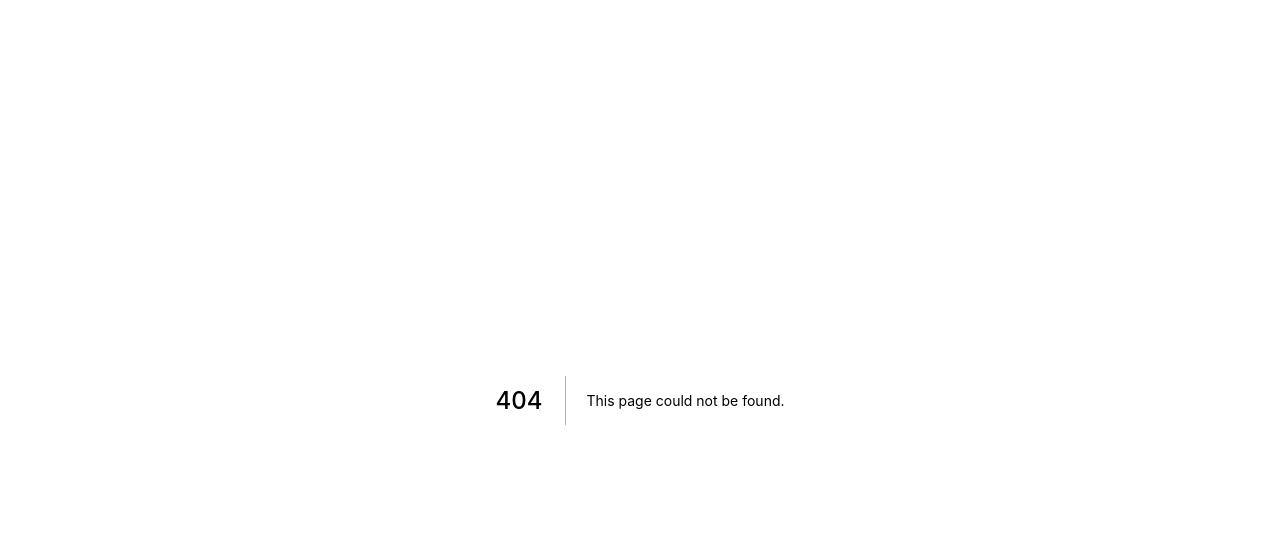
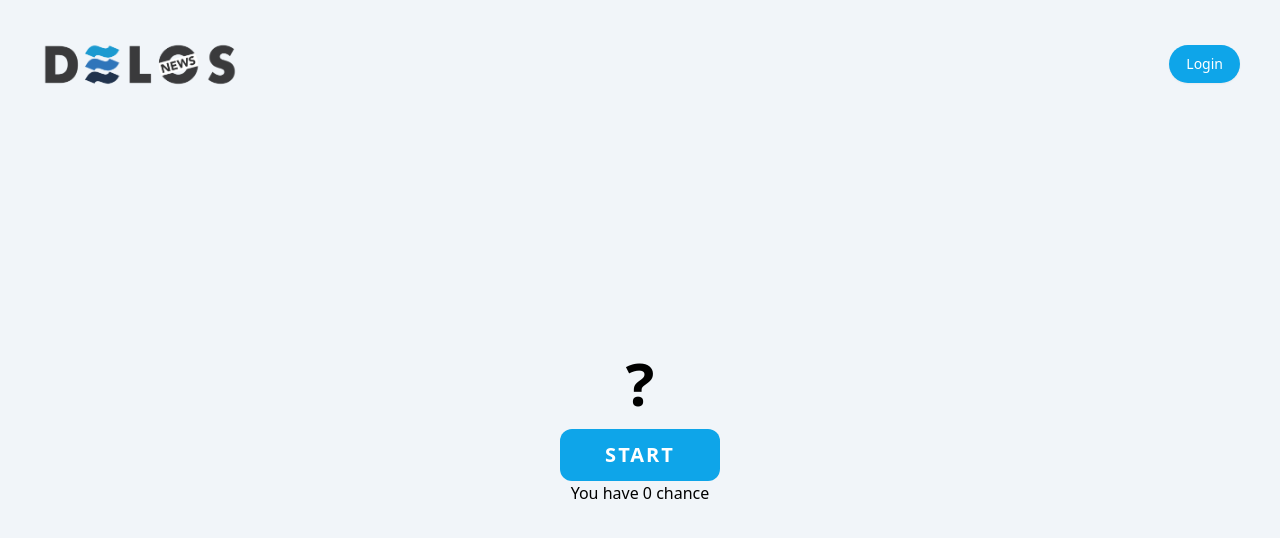
Before and after one commit to mrevanzak/DelosNews, a Next.js app: page /rewards in a window 1280 px wide. Before the commit this address had no page. Shown: the top 538 px of the page. Built offline with nearby package versions, Linux system fonts and the light colour scheme.

Commit message:
add rewards page

```diff
--- /dev/null
+++ b/components/RandomPicker.tsx
@@ -0,0 +1,45 @@
+import { UserContextType } from "@customTypes/type"
+import { UserContext } from "contexts"
+import { FC, useContext, useState } from "react"
+import RandomPickerChoice from "./RandomPickerChoice"
+import RandomPickerControls from "./RandomPickerControls"
+
+const RandomPicker: FC<{ items: string[] }> = ({ items }) => {
+    const { user } = useContext(UserContext) as UserContextType
+    const [isRunning, setIsRunning] = useState(false)
+    const [currentChoice, setCurrentChoice] = useState<any>("")
+
+    const [_interval, _setInterval] = useState<any>(null)
+    const intervalDuration = 25
+
+    const random = () => {
+        const randomIndex = Math.floor(Math.random() * items.length)
+        return items[randomIndex]
+    }
+
+    const setChoice = () => {
+        setCurrentChoice(random())
+    }
+
+    const stop = () => {
+        console.log(_interval)
+        clearInterval(_interval)
+        setIsRunning(false)
+    }
+
+    const start = () => {
+        clearInterval(_interval)
+        _setInterval(setInterval(setChoice, intervalDuration))
+        setIsRunning(true)
+    }
+
+    return (
+        <div className='flex flex-col items-center justify-center p-4 h-[75vh]'>
+            <RandomPickerChoice choice={currentChoice} />
+            <RandomPickerControls isRunning={isRunning} start={start} stop={stop} />
+            <p className="text-black">You have {Math.floor(user.totalSpent / 50000)} chance</p>
+        </div>
+    )
+}
+
+export default RandomPicker
--- /dev/null
+++ b/components/RandomPickerChoice.tsx
@@ -0,0 +1,18 @@
+import { execOnce } from "next/dist/shared/lib/utils"
+import { FC } from "react"
+
+type RandomPickerChoiceProps = {
+    choice: string
+}
+
+const RandomPickerChoice: FC<RandomPickerChoiceProps> = ({ choice }) => {
+    const content = choice.trim().length > 0 ? choice : "?"
+
+    return (
+        <div className='flex content-center m-0 mb-4 text-6xl text-center font-bold whitespace-nowrap text-black'>
+            <span>{content}</span>
+        </div>
+    )
+}
+
+export default RandomPickerChoice
--- /dev/null
+++ b/components/RandomPickerControls.tsx
@@ -0,0 +1,62 @@
+import { UserContextType } from "@customTypes/type"
+import { UserContext } from "contexts"
+import { useRouter } from "next/router"
+import { FC, useContext } from "react"
+import { toast } from "react-toastify"
+
+type RandomPickerControlsProps = {
+    isRunning: boolean
+    start: () => void
+    stop: () => void
+}
+
+const RandomPickerControls: FC<RandomPickerControlsProps> = ({ isRunning, start, stop }) => {
+    const router = useRouter()
+    const { user, setUser } = useContext(UserContext) as UserContextType
+    const reward = [{ prize: 20000 }, { prize: 0 }, { article: 1 }, { article: 2 }, { article: 3 }]
+    if (user && !user.gotJackpot) {
+        reward.push({ prize: 50000 })
+    }
+
+    const randomReward = reward[Math.floor(Math.random() * reward.length)]
+    const action = () => {
+        if (!isRunning) {
+            if (user.totalSpent < 50000) return toast.error("Buy more articles to get a lucky draw")
+            setUser({ ...user, totalSpent: user.totalSpent - 50000 })
+            return start()
+        }
+        stop()
+        if (randomReward) {
+            if (randomReward.prize) {
+                toast.success(`Congratulation you got a ${randomReward.prize} balance`)
+                randomReward.prize === 50000
+                    ? setUser({ ...user, gotJackpot: true, balance: user.balance + randomReward.prize })
+                    : setUser({ ...user, balance: user.balance + randomReward.prize })
+            }
+            if (randomReward.article) {
+                toast.success(`Congratulation you got free ${randomReward.article} article`)
+                setUser({ ...user, freeArticles: randomReward.article })
+            }
+        }
+    }
+    const onclickHandler = async () => {
+        await action()
+        setTimeout(() => {
+            router.push("/")
+        }, 2500)
+    }
+    return (
+        <div className='flex flex-col items-center'>
+            <button
+                className={`block py-3 px-6 min-w-[160px] text-xl font-bold uppercase tracking-widest rounded-xl bg-sky-500 ${
+                    isRunning && "bg-red-500"
+                }`}
+                onClick={onclickHandler}
+            >
+                {isRunning ? "stop" : "start"}
+            </button>
+        </div>
+    )
+}
+
+export default RandomPickerControls
--- a/pages/_app.tsx
+++ b/pages/_app.tsx
@@ -1,8 +1,8 @@
-import "../styles/globals.css";
-import type { AppProps } from "next/app";
-import { useEffect, useState } from "react";
-import { ApiResponseProps, UserType } from "@customTypes/type";
-import { ArticleContext, UserContext } from "contexts";
+import "../styles/globals.css"
+import type { AppProps } from "next/app"
+import { useEffect, useState } from "react"
+import { ApiResponseProps, UserType } from "@customTypes/type"
+import { ArticleContext, UserContext } from "contexts"
 
 function MyApp({ Component, pageProps }: AppProps) {
     const username = [
@@ -18,21 +18,19 @@ function MyApp({ Component, pageProps }: AppProps) {
         "Glassy",
         "Eugene",
         "Vicky Jang",
-    ];
-    const randomUsername =
-        username[Math.floor(Math.random() * username.length)];
+    ]
+    const randomUsername = username[Math.floor(Math.random() * username.length)]
 
-    const [article, setArticle] = useState<
-        ApiResponseProps & { price: number }
-    >();
+    const [article, setArticle] = useState<ApiResponseProps & { price: number }>()
     const [user, setUser] = useState<UserType>({
         name: "",
         owned: [],
         balance: 0,
-    });
+        totalSpent: 0,
+    })
 
     useEffect(() => {
-        const userStorage = localStorage.getItem("user");
+        const userStorage = localStorage.getItem("user")
         userStorage
             ? setUser(JSON.parse(userStorage))
             : localStorage.setItem(
@@ -41,9 +39,10 @@ function MyApp({ Component, pageProps }: AppProps) {
                       name: randomUsername,
                       owned: [],
                       balance: 100000,
+                      totalSpent: 0,
                   }),
-              );
-    }, []);
+              )
+    }, [])
 
     return (
         <UserContext.Provider value={{ user, setUser }}>
@@ -51,7 +50,7 @@ function MyApp({ Component, pageProps }: AppProps) {
                 <Component {...pageProps} />
             </ArticleContext.Provider>
         </UserContext.Provider>
-    );
+    )
 }
 
-export default MyApp;
+export default MyApp
--- a/pages/detail.tsx
+++ b/pages/detail.tsx
@@ -1,45 +1,51 @@
-import Container from "@components/Container";
-import Layout from "@components/Layout";
-import { ArticleContextType, UserContextType } from "@customTypes/type";
-import { CurrencyEuroIcon } from "@heroicons/react/outline";
-import { ShoppingCartIcon } from "@heroicons/react/solid";
-import { ArticleContext, UserContext } from "contexts";
-import Head from "next/head";
-import Image from "next/image";
-import Link from "next/link";
-import { useContext } from "react";
-import { toast, ToastContainer } from "react-toastify";
-import noImage from "../assets/noImage.svg";
-import "react-toastify/dist/ReactToastify.min.css";
-import { useRouter } from "next/router";
+import Container from "@components/Container"
+import Layout from "@components/Layout"
+import { ArticleContextType, UserContextType } from "@customTypes/type"
+import { CurrencyEuroIcon } from "@heroicons/react/outline"
+import { ShoppingCartIcon } from "@heroicons/react/solid"
+import { ArticleContext, UserContext } from "contexts"
+import Head from "next/head"
+import Image from "next/image"
+import Link from "next/link"
+import { useContext } from "react"
+import { toast, ToastContainer } from "react-toastify"
+import noImage from "../assets/noImage.svg"
+import "react-toastify/dist/ReactToastify.min.css"
+import { useRouter } from "next/router"
 
 const Detail = () => {
-    const { article } = useContext(ArticleContext) as ArticleContextType;
-    const { user, setUser } = useContext(UserContext) as UserContextType;
-    const router = useRouter();
+    const { article } = useContext(ArticleContext) as ArticleContextType
+    const { user, setUser } = useContext(UserContext) as UserContextType
+    const router = useRouter()
 
     const order = () => {
         if (article) {
-            if (user.name.length < 1) return toast.error("Please login first");
-            if (user.balance < article.price) return toast.error("You don't have enough balance");
-            if (user.owned.some(item => item.id === article.id)) return toast.info("Article already in your collection");
+            if (user.name.length < 1) return toast.error("Please login first")
+            if (user.owned.some(item => item.id === article.id)) return toast.info("Article already in your collection")
+            if (user.freeArticles && user.freeArticles > 0) {
+                setUser({ ...user, owned: [...user.owned, article], freeArticles: user.freeArticles - 1 })
+                return toast.success("Article added to your collection without deduction of your balance")
+            }
+            if (user.balance < article.price) return toast.error("You don't have enough balance")
+
             setUser({
                 ...user,
                 owned: [...user.owned, article],
                 balance: user.balance - article.price,
-            });
-            localStorage.setItem("user", JSON.stringify(user));
-            return toast.success("Article added to your collection");
+                totalSpent: user.totalSpent + article.price,
+            })
+            localStorage.setItem("user", JSON.stringify(user))
+            return toast.success("Article added to your collection")
         }
-        return;
-    };
+        return
+    }
 
     const onOrderClick = async () => {
-        await order();
+        await order()
         setTimeout(() => {
-            router.push("/");
-        }, 2500);
-    };
+            router.push("/")
+        }, 2500)
+    }
 
     return (
         <Layout>
@@ -48,53 +54,45 @@ const Detail = () => {
             </Head>
             {article && (
                 <Container>
-                    <div className="w-full mx-auto flex items-center flex-col text-gray-900">
-                        <div className="space-x-4 flex items-center text-gray-500 text-xs sm:text-base">
+                    <div className='w-full mx-auto flex items-center flex-col text-gray-900'>
+                        <div className='space-x-4 flex items-center text-gray-500 text-xs sm:text-base'>
                             <p>{article.published_date}</p>
                             <span>&bull;</span>
-                            <p className="inline-flex items-center">
-                                <CurrencyEuroIcon className="h-5 w-5 inline pr-0.5" />
+                            <p className='inline-flex items-center'>
+                                <CurrencyEuroIcon className='h-5 w-5 inline pr-0.5' />
                                 {article.price}
                             </p>
                             <span>&bull;</span>
                             <p>{article.byline}</p>
                         </div>
-                        <h2 className="text-lg sm:text-2xl mt-4 text-center">
-                            <Link href="/detail">
+                        <h2 className='text-lg sm:text-2xl mt-4 text-center'>
+                            <Link href='/detail'>
                                 <a>{article.title}</a>
                             </Link>
                         </h2>
                     </div>
-                    <div className="md:w-10/12 w-full mx-auto my-10 flex justify-center">
+                    <div className='md:w-10/12 w-full mx-auto my-10 flex justify-center'>
                         <Image
                             width={660}
                             height={439.5}
-                            src={
-                                article.media[0]
-                                    ? article.media[0]["media-metadata"][2]!.url
-                                    : noImage
-                            }
-                            className="w-full rounded-lg"
+                            src={article.media[0] ? article.media[0]["media-metadata"][2]!.url : noImage}
+                            className='w-full rounded-lg'
                         />
                     </div>
-                    <div className="md:w-8/12 w-full mx-auto leading-relaxed text-gray-900">
-                        <p className="text-base sm:text-xl mb-4">
-                            {article.abstract}
-                        </p>
+                    <div className='md:w-8/12 w-full mx-auto leading-relaxed text-gray-900'>
+                        <p className='text-base sm:text-xl mb-4'>{article.abstract}</p>
                     </div>
-                    <div className="flex justify-end fixed bottom-8 right-8 sm:static">
+                    <div className='flex justify-end fixed bottom-8 right-8 sm:static'>
                         <button
-                            type="button"
-                            className="inline-flex items-center p-3 border border-transparent rounded-full shadow-sm text-white bg-sky-500 hover:bg-sky-700 focus:outline-none focus:ring-2 focus:ring-offset-2 focus:ring-sky-500"
-                            onClick={onOrderClick}>
-                            <ShoppingCartIcon
-                                className="h-6 w-6"
-                                aria-hidden="true"
-                            />
+                            type='button'
+                            className='inline-flex items-center p-3 border border-transparent rounded-full shadow-sm text-white bg-sky-500 hover:bg-sky-700 focus:outline-none focus:ring-2 focus:ring-offset-2 focus:ring-sky-500'
+                            onClick={onOrderClick}
+                        >
+                            <ShoppingCartIcon className='h-6 w-6' aria-hidden='true' />
                         </button>
                     </div>
                     <ToastContainer
-                        position="bottom-center"
+                        position='bottom-center'
                         autoClose={1000}
                         hideProgressBar
                         newestOnTop={false}
@@ -107,7 +105,7 @@ const Detail = () => {
                 </Container>
             )}
         </Layout>
-    );
-};
+    )
+}
 
-export default Detail;
+export default Detail
--- /dev/null
+++ b/pages/rewards.tsx
@@ -0,0 +1,52 @@
+import Container from "@components/Container"
+import Layout from "@components/Layout"
+import RandomPicker from "@components/RandomPicker"
+import Head from "next/head"
+import React from "react"
+import { ToastContainer } from "react-toastify"
+import "react-toastify/dist/ReactToastify.min.css"
+
+const Reward = () => {
+    const namesList = [
+        "⚡",
+        "❤️",
+        "🎶",
+        "🎈",
+        "✨",
+        "🎁",
+        "🎉",
+        "💎",
+        "💍",
+        "📻",
+        "🔒",
+        "🎖️",
+        "🍔",
+        "🏆",
+        "🍿",
+        "🚗",
+    ]
+
+    return (
+        <Layout>
+            <Head>
+                <title>Rewards &mdash; Epictetus</title>
+            </Head>
+            <Container>
+                <RandomPicker items={namesList} />
+                <ToastContainer
+                    position='top-center'
+                    autoClose={1000}
+                    hideProgressBar
+                    newestOnTop={false}
+                    closeOnClick
+                    rtl={false}
+                    pauseOnFocusLoss={false}
+                    draggable
+                    pauseOnHover
+                />
+            </Container>
+        </Layout>
+    )
+}
+
+export default Reward
--- a/types/type.ts
+++ b/types/type.ts
@@ -55,6 +55,9 @@ export type UserType = {
     name: string;
     owned: ApiResponseProps[];
     balance: number;
+    totalSpent: number;
+    gotJackpot?: boolean;
+    freeArticles?: number;
 };
 
 export type UserContextType = {
```
Also changed, not shown: .eslintrc.js.
